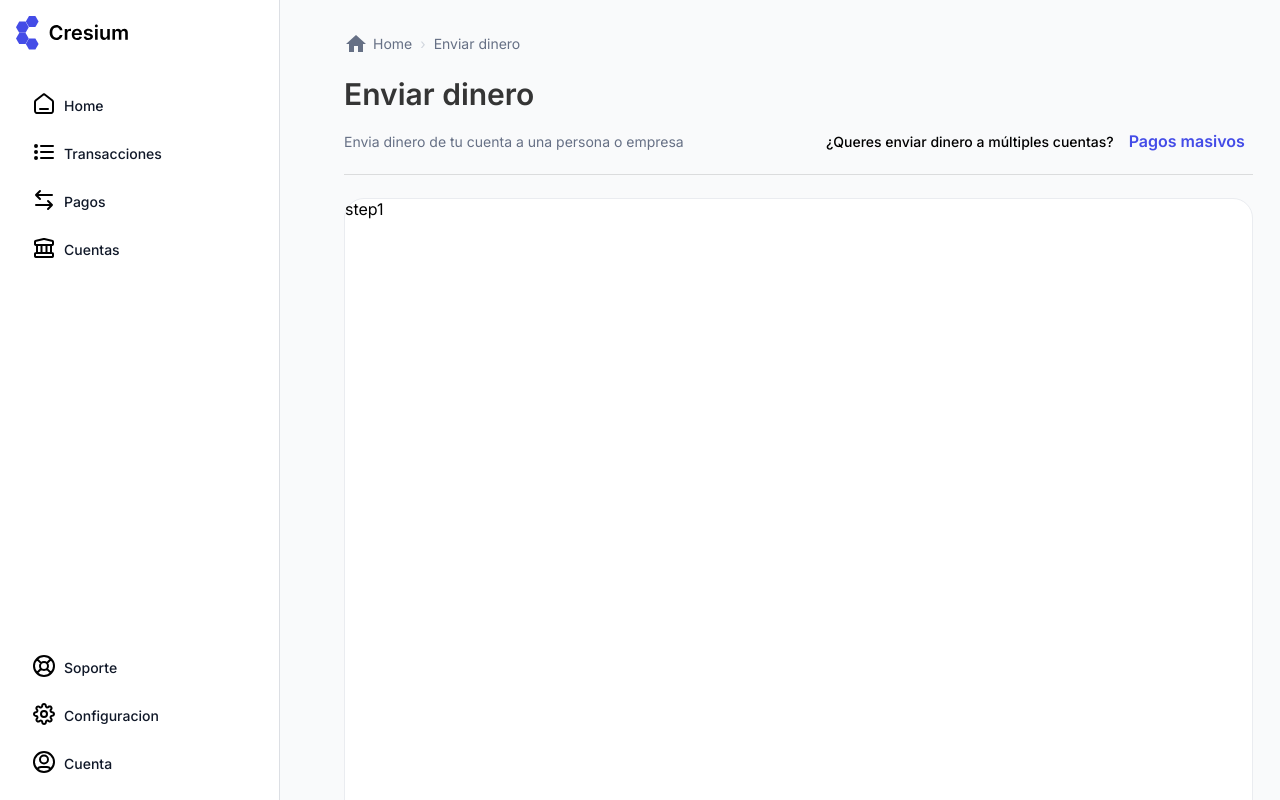
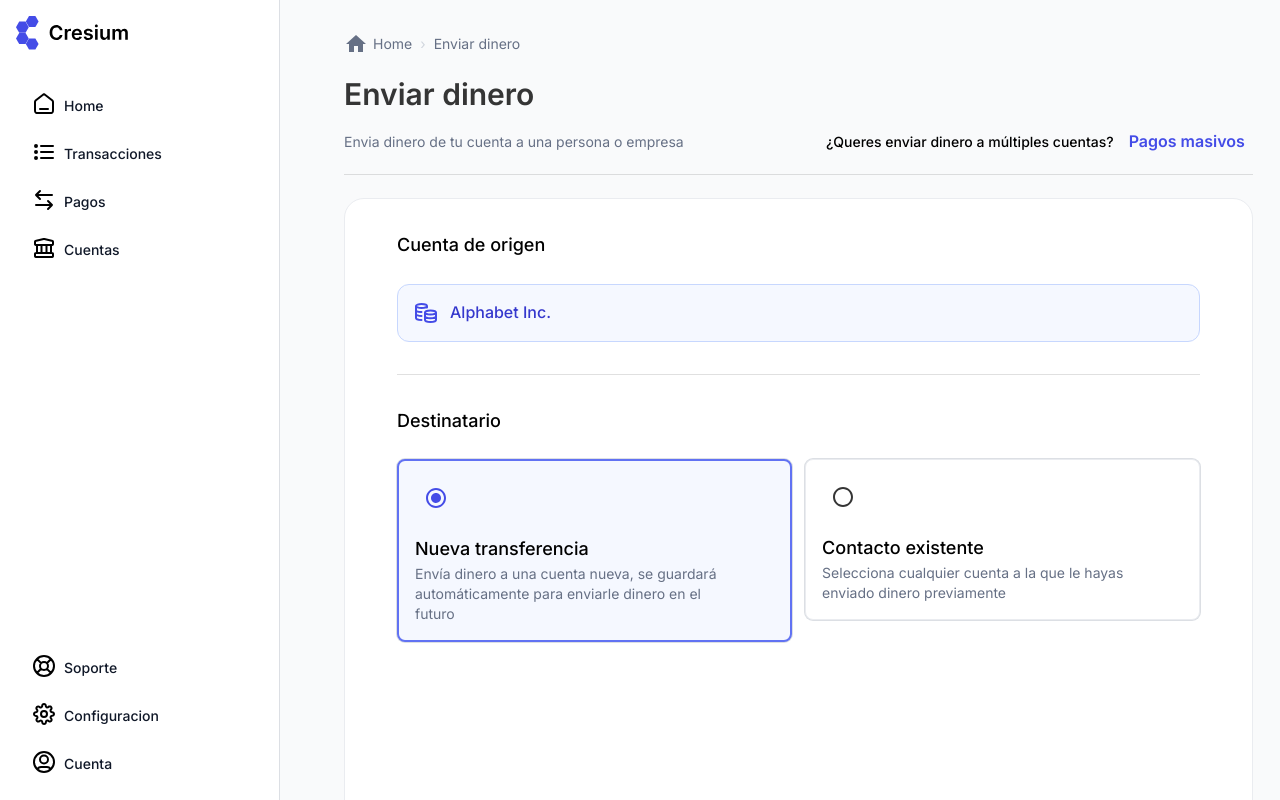
Before and after one commit to EveraldoGCH/cresium-front, a Next.js app: page /enviar-dinero in a window 1280 px wide. Shown: the top 800 px of the page. Built offline with nearby package versions, Linux system fonts and the light colour scheme.

Commit message:
titulo y chips de enviar dinero

```diff
--- a/src/app/dashboard/components/CardInfo/CardInfo.tsx
+++ b/src/app/dashboard/components/CardInfo/CardInfo.tsx
@@ -14,6 +14,7 @@ export function CardInfo(): React.JSX.Element {
         border: `1px solid ${stylesVars.primary200}`,
         backgroundColor: `${stylesVars.primary25}`,
         padding: "16px",
+        borderRadius:"12px"
       }}
     >
       <Grid container xs={12}>
@@ -33,7 +34,6 @@ export function CardInfo(): React.JSX.Element {
             <Typography
               variant="subtitle2"
               color={stylesVars.primary700}
-              fontWeight={500}
             >
               Ingresa dinero a tu cuenta de Cresium ahora y empeza a generar
               rendimiento.
@@ -52,7 +52,6 @@ export function CardInfo(): React.JSX.Element {
               variant="subtitle2"
               component={"button"}
               color={stylesVars.primary700}
-              fontWeight={500}
               style={{ border: "none", background: "none", cursor: "pointer" }}
             >
               Aprendé más
@@ -69,7 +68,6 @@ export function CardInfo(): React.JSX.Element {
               variant="subtitle2"
               component={"button"}
               color={stylesVars.primary700}
-              fontWeight={500}
               style={{ border: "none", background: "none", cursor: "pointer" }}
             >
               Ingresá dinero
--- /dev/null
+++ b/src/app/enviar-dinero/Step1EnviarDinero.tsx
@@ -0,0 +1,68 @@
+"use client";
+import { Card } from "@/components/core/Card/Card";
+import { stylesVars } from "@/utils/stylesVars";
+import { Box, CardContent, Divider, Grid, Stack, Typography } from "@mui/material";
+import { useRouter } from "next/navigation";
+import React, { useState } from "react";
+import { CoinsStacked03 } from "../../../public/assets/iconsComponents/iconsComponents";
+import OptionChip from "./components/OptionChip/OptionChip";
+
+export default function Step1EnviarDinero() {
+    const router = useRouter();
+    const [step, setStep] = useState(0)
+
+
+    return (
+        <Card height="733px" style={{ padding: "0 36px" }}>
+            <CardContent>
+                <Grid container xs={12} gap={"24px"} style={{ marginTop: "16px", marginBottom: "32px" }}>
+                    <Typography variant="h6">Cuenta de origen</Typography>
+                    <Card style={{
+                        border: `1px solid ${stylesVars.primary200}`,
+                        backgroundColor: `${stylesVars.primary25}`,
+                        borderRadius: "12px",
+                        padding: "16px",
+                        display: "flex",
+                        alignItems: "center",
+                        gap: "12px"
+                    }}>
+                        <CoinsStacked03 />
+                        <Typography
+                            variant="subtitle2"
+                            color={stylesVars.primary700}
+                            fontWeight={500}
+                        >
+                            Alphabet Inc.
+                        </Typography>
+                    </Card>
+                </Grid>
+                <Divider />
+                <Stack style={{ padding: "32px 0", gap: "24px" }} >
+                    <Typography variant="h6">Destinatario</Typography>
+                    <Box>
+                        <Grid container xs={12}>
+                            <Grid item container xs={12} justifyContent={"space-between"}>
+                                <Grid item xs={5.9}>
+                                    <OptionChip
+                                        selected={true}
+                                        labelTitle="Nueva transferencia"
+                                        labelSubTitle="Envía dinero a una cuenta nueva, se guardará automáticamente para enviarle dinero en el futuro"
+                                    />
+                                </Grid>
+                                <Grid item xs={5.9}>
+                                    <OptionChip
+                                        selected={false}
+                                        labelTitle="Contacto existente"
+                                        labelSubTitle="Selecciona cualquier cuenta a la que le hayas enviado dinero previamente"
+                                    />
+                                </Grid>
+                            </Grid>
+
+                        </Grid>
+                    </Box>
+                </Stack>
+            </CardContent>
+        </Card>
+
+    );
+}
--- /dev/null
+++ b/src/app/enviar-dinero/components/OptionChip/OptionChip.tsx
@@ -0,0 +1,55 @@
+"use client";
+import { Card } from "@/components/core/Card/Card";
+import { stylesVars } from "@/utils/stylesVars";
+import { Box, CardContent, Divider, FormControl, FormControlLabel, FormLabel, Grid, Radio, RadioGroup, Stack, Typography } from "@mui/material";
+import { useRouter } from "next/navigation";
+import React, { useState } from "react";
+
+interface OptionChipProps {
+    labelTitle: string;
+    labelSubTitle: string;
+    selected: boolean;
+}
+
+export default function OptionChip({ labelTitle, labelSubTitle, selected }: OptionChipProps) {
+    const router = useRouter();
+    const [step, setStep] = useState(0)
+
+
+    return (
+        <Card
+            style={
+                selected ? {
+                    border: `2px solid ${stylesVars.primary500}`,
+                    backgroundColor: `${stylesVars.primary25}`,
+                    borderRadius: "8px",
+                    padding: "16px",
+                    boxShadow: "0px 0px 0px 1px #DCDFE4"
+                }
+                    :
+                    {
+                        borderRadius: "8px",
+                        padding: "16px",
+                        boxShadow: "0px 0px 0px 1px #DCDFE4"
+                    }}>
+            <Grid container xs={12} gap={"16px"}>
+                <Grid item xs={1} container justifyContent={"flex-start"} alignItems={"center"}>
+                    <FormControl>
+                        <RadioGroup
+                            defaultValue={selected ? "selected" : ""}
+                            name="radio-buttons-group"
+                        >
+                            <FormControlLabel value="selected" control={<Radio />} label="" style={{ margin: 0 }} />
+                        </RadioGroup>
+                    </FormControl>
+                </Grid>
+                <Grid item xs={10.5}>
+                    <Typography variant="h6">{labelTitle}</Typography>
+                    <Typography variant="body1" color={stylesVars.textSecondary}>{labelSubTitle}</Typography>
+                </Grid>
+            </Grid>
+
+        </Card>
+
+    );
+}
--- a/src/app/enviar-dinero/page.tsx
+++ b/src/app/enviar-dinero/page.tsx
@@ -6,6 +6,7 @@ import HomeIcon from '@mui/icons-material/Home';
 import { stylesVars } from "@/utils/stylesVars";
 import { Card } from "@/components/core/Card/Card";
 import { ArrowRight } from "../../../public/assets/iconsComponents/iconsComponents";
+import Step1EnviarDinero from "./Step1EnviarDinero";
 
 
 export default function EnviarDinero() {
@@ -66,7 +67,7 @@ export default function EnviarDinero() {
             <Divider />
             <Stack sx={{ width: "100%", alignItems: "flex-end" }} spacing={4}>{/*Contenedor Card */}
                 {step === 0 && (
-                    <Card height="733px">step1</Card>
+                    <Step1EnviarDinero />
                 )}
                 {step === 1 && (
                     <Card height="733px">step2</Card>
@@ -79,7 +80,7 @@ export default function EnviarDinero() {
                         <Button
                             variant="contained"
                             endIcon={<ArrowRight />}
-                            onClick={() => {setStep(1), window.scrollTo({ top: 0, behavior: 'smooth' })}}
+                            onClick={() => { setStep(1), window.scrollTo({ top: 0, behavior: 'smooth' }) }}
                         >Continuar</Button>
                     </>
                 )}
--- a/src/utils/stylesVars.ts
+++ b/src/utils/stylesVars.ts
@@ -7,6 +7,7 @@ export const stylesVars = {
 	primaryMain: "#635BFF",
 	primary25: "#F5F8FF",
 	primary200: "#C7D7FE",
+	primary500: "#6172F3",
 	primary600: "#444CE7",
 	primary700: "#3538CD",
 	grey100: "#F2F4F7",
--- a/src/utils/theme/theme.ts
+++ b/src/utils/theme/theme.ts
@@ -150,7 +150,7 @@ const customThemeOptions: ThemeOptions = createTheme({
             color: '#353535',
         },
         h6: {
-            fontWeight: 600,
+            fontWeight: 500,
             fontSize: defaultTheme.typography.pxToRem(18)
         },
         subtitle1: {
```
Also changed, not shown: src/app/enviar-dinero/Step2EnviarDinero.tsx (added, +15 -0 lines).
